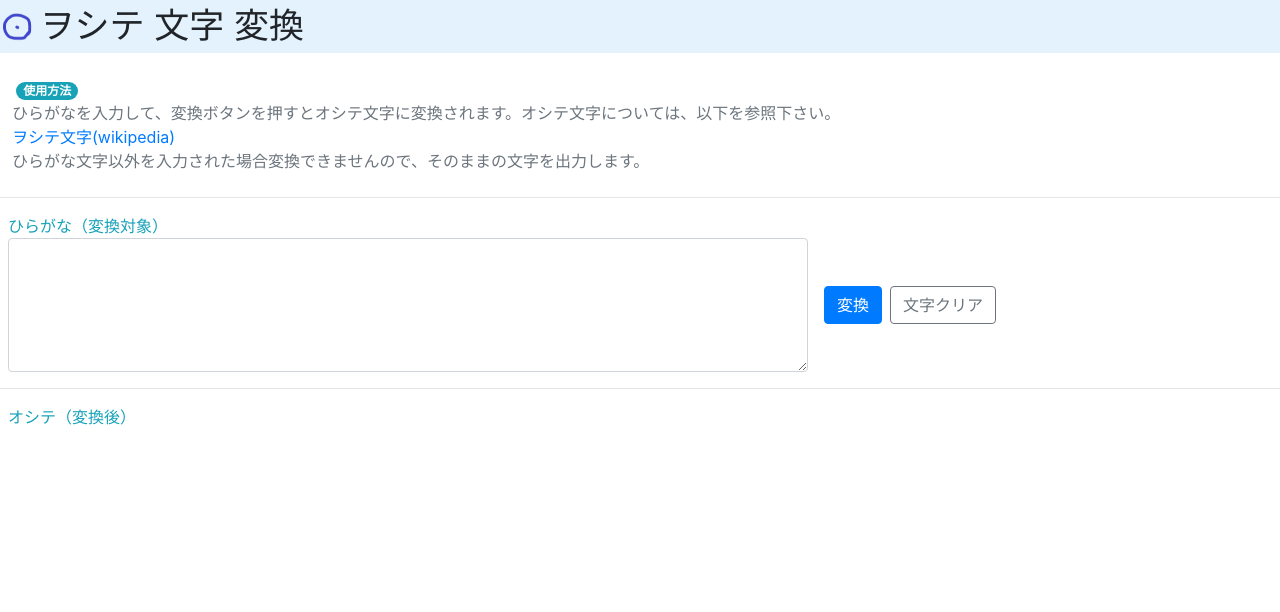
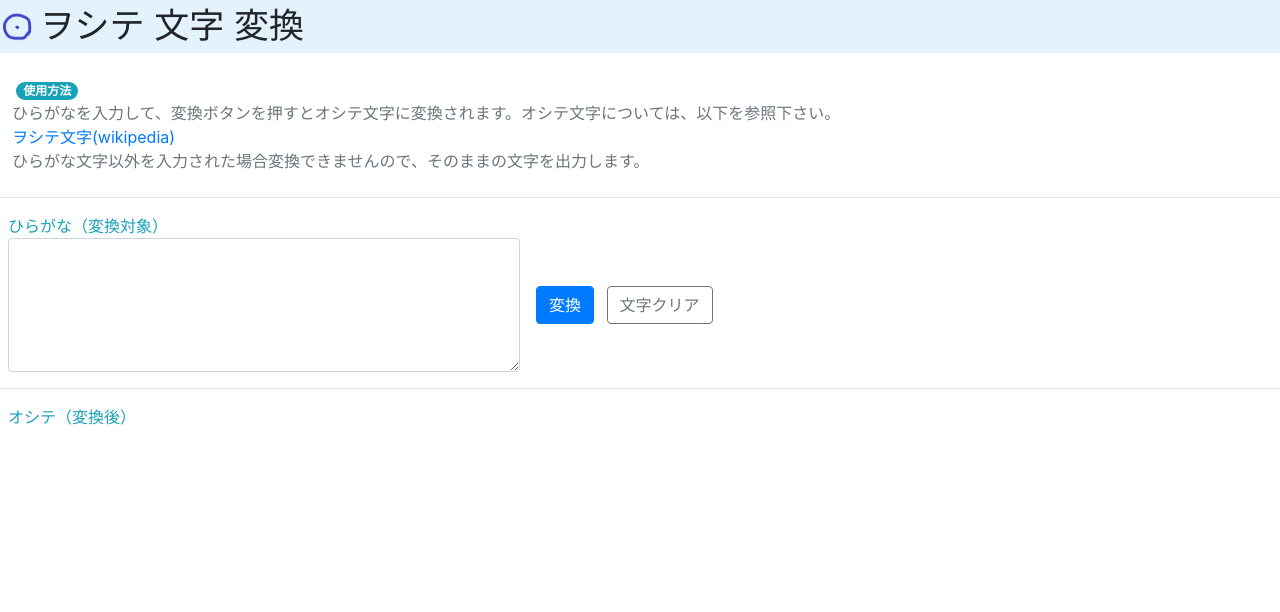
Before and after one commit to iio1989/oshite, a Flask app: page / in a window 1280 px wide. Shown: the part 60-672 px from the top of the page. Run offline with Flask 2, Linux system fonts and the light colour scheme; some libraries are stand-ins or nearby versions.

Commit message:
adjust TextArea Form

```diff
--- a/static/style.css
+++ b/static/style.css
@@ -12,3 +12,13 @@
     width: 35px;
     vertical-align:middle;
 }
+
+.example_Form_Div1{
+  width:40%;
+}
+
+@media screen and (max-width: 480px) {
+   .example_Form_Div1{
+     width:100%;
+   }
+}
--- a/templates/home.html
+++ b/templates/home.html
@@ -20,11 +20,13 @@
     <hr>
     <div class="text-info ml-2">ひらがな（変換対象）</div>
     <form action="/post" method="post" class="form-inline">
-      <div class="form-group ml-2 mr-2">
-        <textarea class="form-control" id="exampleFormControlTextarea1" name="input_kana" style="width: 800px;" rows="5">{% if input_kana %}{{ input_kana }}{% endif %}</textarea>
+      <div class="form-group ml-2 mr-2 example_Form_Div1">
+        <textarea class="form-control" id="exampleFormControlTextarea1" name="input_kana" style="width:100%;" rows="5">{% if input_kana %}{{ input_kana }}{% endif %}</textarea>
       </div>
-      <button type="submit" class="btn btn-primary ml-2 mr-2">変換</button>
-      <button type="button" id="inputClearBtn" class="btn btn-outline-secondary">文字クリア</button>
+      <div>
+        <button type="submit" class="btn btn-primary ml-2 mr-2">変換</button>
+        <button type="button" id="inputClearBtn" class="btn btn-outline-secondary">文字クリア</button>
+      </div>
     </form>
     <hr>
     <p class="text-info ml-2">オシテ（変換後）</p>
```
